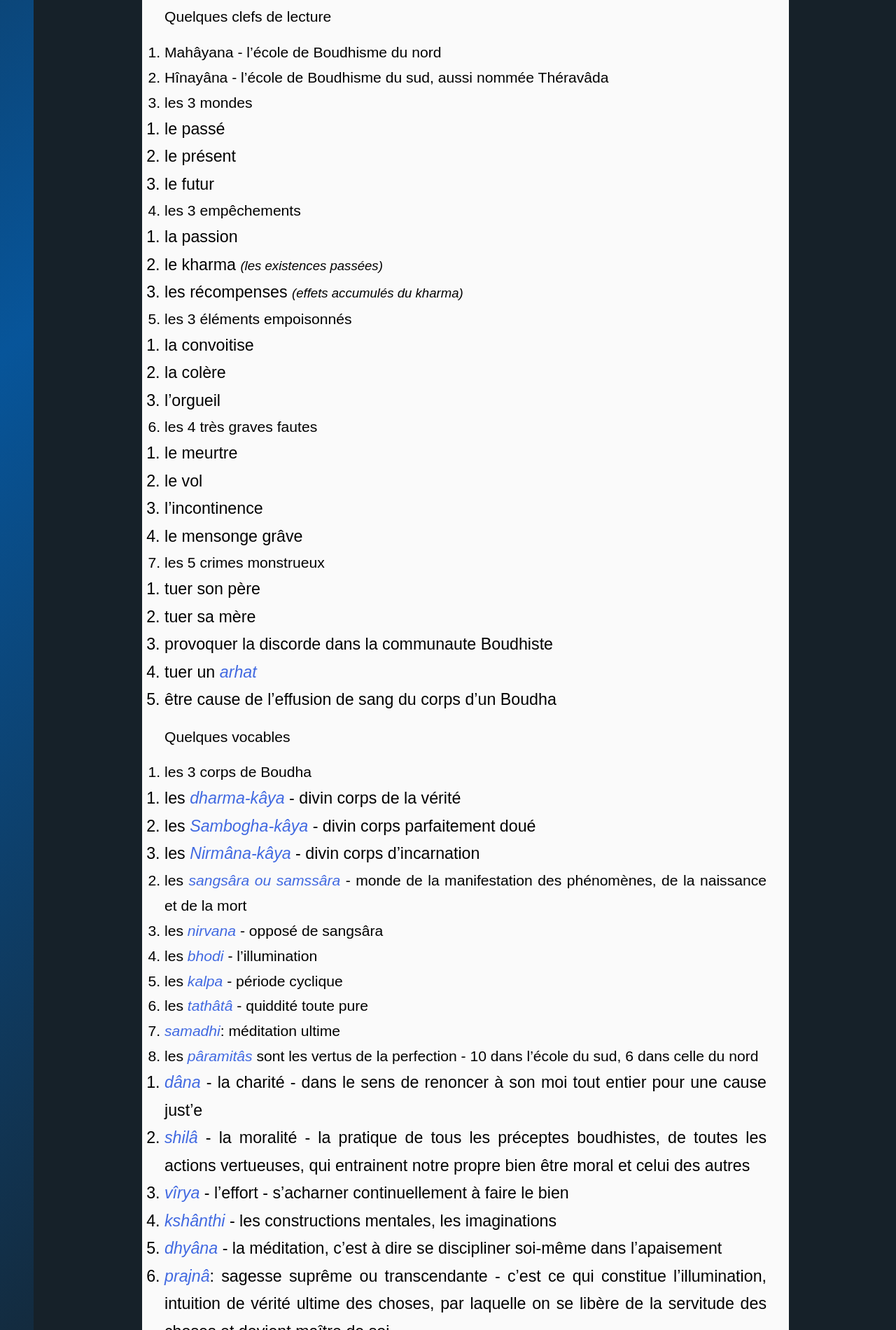
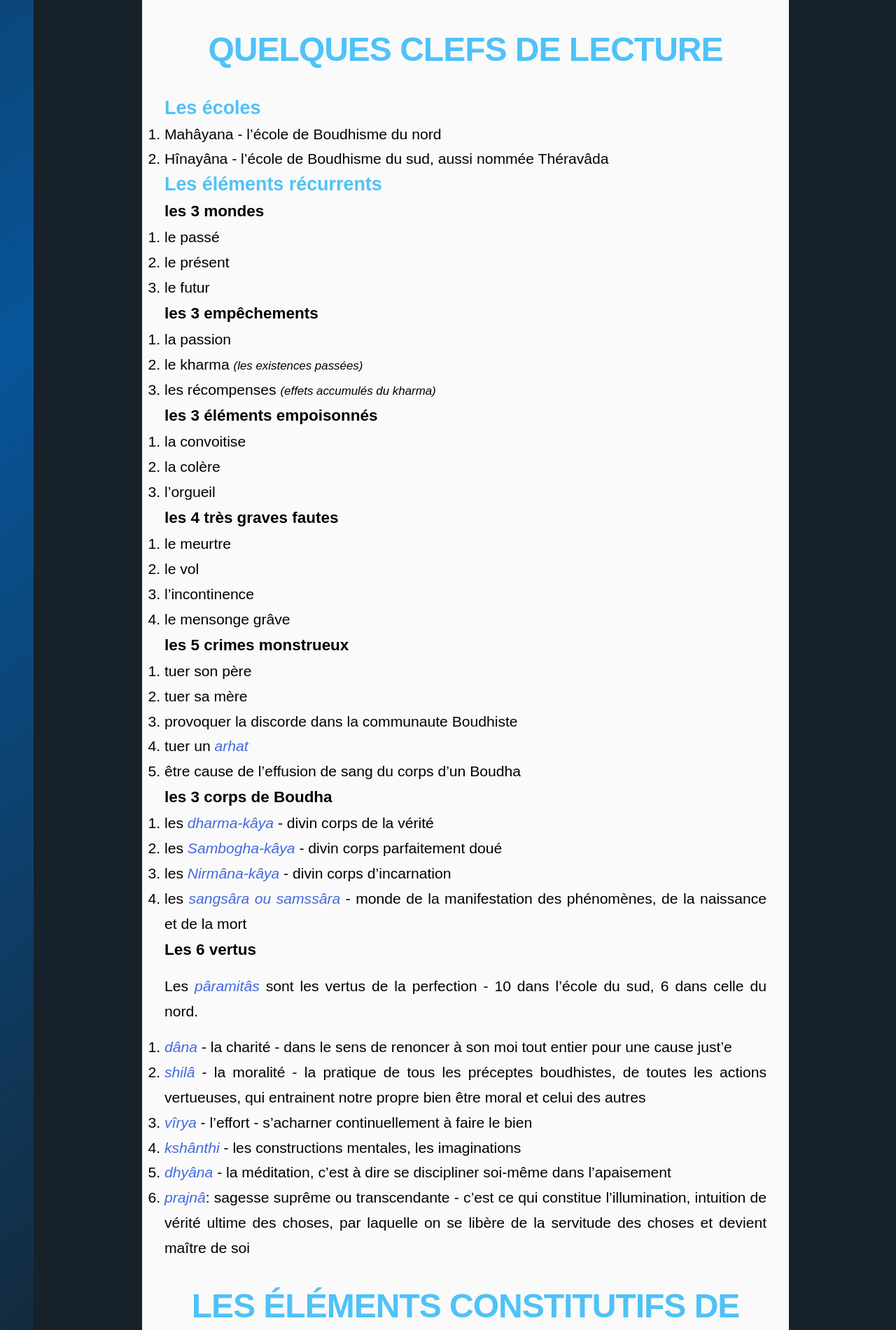
Before and after one commit to neonira/neonira.github.io, a Jekyll site: the page built from _posts/2022-01-16-houei-neng.md, in a window 1280 px wide. Shown: the part 1258-3158 px from the top of the page at 70% size. Built offline with Jekyll 4.4.1, drawn with Linux system fonts in a browser that asks for light colours; nearby versions of some CDN libraries; emoji names are drawn with the system emoji font; some web fonts are replaced; some of the changed text lies outside the part shown.

Commit message:
corrected post

```diff
--- a/_posts/2022-01-16-houei-neng.md
+++ b/_posts/2022-01-16-houei-neng.md
@@ -20,59 +20,85 @@ par l'empereur chinois Chou-Tchoun, qui écrivit son épigraphe: "un esprit harm
 
 <img src='images/books/houei-neng-2.jpg' width="80%">
 
-Quelques clefs de lecture
+# Quelques clefs de lecture
+
+## Les écoles
 
 1. Mahâyana - l'école de Boudhisme du nord
 1. Hînayâna - l'école de Boudhisme du sud, aussi nommée Théravâda
-1. les 3 mondes
-    1. le passé
-    1. le présent
-    1. le futur
-1. les 3 empêchements
-    1. la passion
-    1. le kharma <cite class='comment'>les existences passées</cite>
-    1. les récompenses <cite class='comment'>effets accumulés du kharma</cite>
-1. les 3 éléments empoisonnés
-    1. la convoitise
-    1. la colère
-    1. l'orgueil
-1. les 4 très graves fautes
-    1. le meurtre
-    1. le vol
-    1. l'incontinence
-    1. le mensonge grâve
-1. les 5 crimes monstrueux
-    1. tuer son père
-    1. tuer sa mère
-    1. provoquer la discorde dans la communaute Boudhiste
-    1. tuer un <cite class='it'>arhat</cite>
-    1. être cause de l'effusion de sang du corps d'un Boudha
+
+## Les éléments récurrents
+
+### les 3 mondes
+
+1. le passé
+1. le présent
+1. le futur
+
+### les 3 empêchements
+
+1. la passion
+1. le kharma <cite class='comment'>les existences passées</cite>
+1. les récompenses <cite class='comment'>effets accumulés du kharma</cite>
 
 
-Quelques vocables
+### les 3 éléments empoisonnés
 
-1. les 3 corps de Boudha
-    1. les <cite class='it'>dharma-kâya</cite> - divin corps de la vérité
-    1. les <cite class='it'>Sambogha-kâya</cite> - divin corps parfaitement doué
-    1. les <cite class='it'>Nirmâna-kâya</cite> - divin corps d'incarnation
+1. la convoitise
+1. la colère
+1. l'orgueil
+
+### les 4 très graves fautes
+
+1. le meurtre
+1. le vol
+1. l'incontinence
+1. le mensonge grâve
+
+### les 5 crimes monstrueux
+
+1. tuer son père
+1. tuer sa mère
+1. provoquer la discorde dans la communaute Boudhiste
+1. tuer un <cite class='it'>arhat</cite>
+1. être cause de l'effusion de sang du corps d'un Boudha
+
+
+### les 3 corps de Boudha
+
+1. les <cite class='it'>dharma-kâya</cite> - divin corps de la vérité
+1. les <cite class='it'>Sambogha-kâya</cite> - divin corps parfaitement doué
+1. les <cite class='it'>Nirmâna-kâya</cite> - divin corps d'incarnation
 1. les <cite class='it'>sangsâra ou samssâra</cite> - monde de la manifestation des phénomènes, de la naissance et de la mort
+
+
+### Les 6 vertus
+
+Les <cite class='it'>pâramitâs</cite> sont les vertus de la perfection - 10 dans l'école du sud, 6 dans celle du nord.
+
+1. <cite class='it'>dâna</cite> - la charité - dans le sens de renoncer à son moi tout entier pour une cause just'e
+1. <cite class='it'>shilâ</cite> - la moralité - la pratique de tous les préceptes boudhistes, de toutes les actions vertueuses, qui entrainent notre propre bien être moral et celui des autres
+1. <cite class='it'>vîrya</cite> - l'effort - s'acharner continuellement à faire le bien
+1. <cite class='it'>kshânthi</cite> - les constructions mentales, les imaginations
+1. <cite class='it'>dhyâna</cite> - la méditation, c'est à dire se discipliner soi-même dans l'apaisement
+1. <cite class='it'>prajnâ</cite>: sagesse suprême ou transcendante - c'est ce qui constitue l'illumination, intuition de vérité ultime des choses, par laquelle on se libère de la servitude des choses et devient maître de soi
+
+# les éléments constitutifs de la personnalité
+
+Les <cite class='it'>skandhas sont</cite> les éléments constitutifs de la personnalité
+
+1. <cite class='it'>rûpa</cite> - la forme du corps
+1. <cite class='it'>vedanâ</cite> - les sensations
+1. <cite class='it'>samjnâ</cite> - la perceptions, les concepts, les idées abstraites
+1. <cite class='it'>samskarâ</cite> - les constructions mentales, les imaginations
+1. <cite class='it'>vijnâna</cite> - la conscience-connaissance, le fait d'être conscient de quelque chose
+
+### Vocable
+
 1. les <cite class='it'>nirvana</cite> - opposé de sangsâra
 1. les <cite class='it'>bhodi</cite> - l'illumination
 1. les <cite class='it'>kalpa</cite> - période cyclique
 1. les <cite class='it'>tathâtâ</cite> - quiddité toute pure
 1. <cite class='it'>samadhi</cite>: méditation ultime
-1. les <cite class='it'>pâramitâs</cite> sont les vertus de la perfection - 10 dans l'école du sud, 6 dans celle du nord
-    1. <cite class='it'>dâna</cite> - la charité - dans le sens de renoncer à son moi tout entier pour une cause just'e
-    1. <cite class='it'>shilâ</cite> - la moralité - la pratique de tous les préceptes boudhistes, de toutes les actions vertueuses, qui entrainent notre propre bien être moral et celui des autres
-    1. <cite class='it'>vîrya</cite> - l'effort - s'acharner continuellement à faire le bien
-    1. <cite class='it'>kshânthi</cite> - les constructions mentales, les imaginations
-    1. <cite class='it'>dhyâna</cite> - la méditation, c'est à dire se discipliner soi-même dans l'apaisement
-    1. <cite class='it'>prajnâ</cite>: sagesse suprême ou transcendante - c'est ce qui constitue l'illumination, intuition de vérité ultime des choses, par laquelle on se libère de la servitude des choses et devient maître de soi
-1. les <cite class='it'>skandhas sont</cite> les éléments constitutifs de la personnalité
-    1. <cite class='it'>rûpa</cite> - la forme du corps
-    1. <cite class='it'>vedanâ</cite> - les sensations
-    1. <cite class='it'>samjnâ</cite> - la perceptions, les concepts, les idées abstraites
-    1. <cite class='it'>samskarâ</cite> - les constructions mentales, les imaginations
-    1. <cite class='it'>vijnâna</cite> - la conscience-connaissance, le fait d'être conscient de quelque chose
 1. les <cite class='it'>dhâtus</cite> - les 5 sens, plus l'esprit, que les boudhiste considèrent comme un sixième sens
 1. <cite class='it'>arhat</cite>: celui que en cette vie a atteint la libération
```
